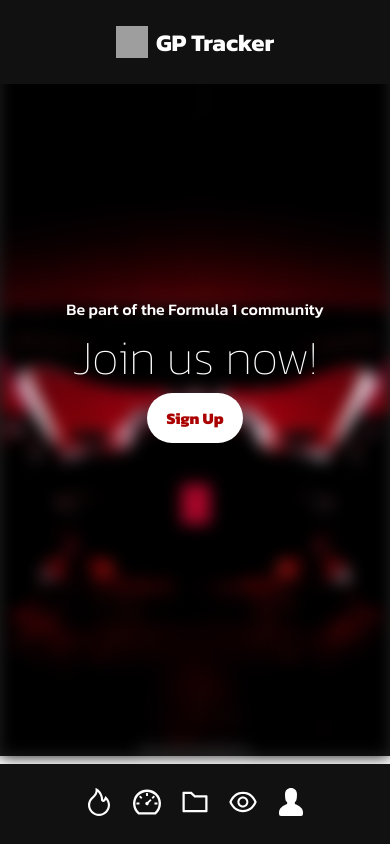
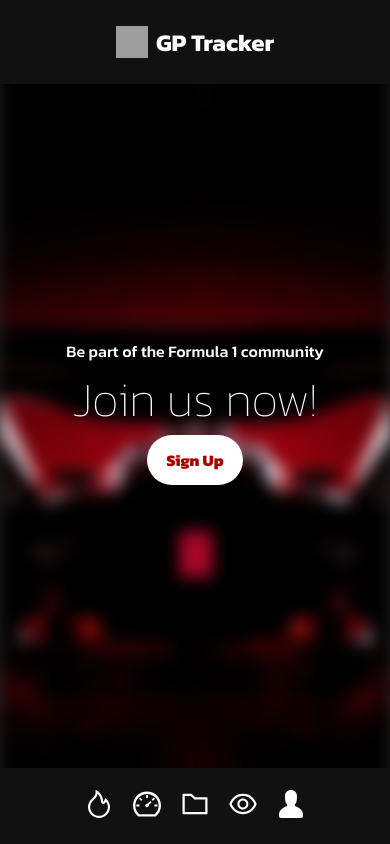
Before and after one commit to JQui-dev/Apexify, a React (Vite) app: page / in a window 390 px wide. Built offline with nearby package versions, Linux system fonts and the light colour scheme; grey boxes are pictures that could not be loaded.

Commit message:
mobile sizes adjustments

```diff
--- a/src/components/style/NavBar.scss
+++ b/src/components/style/NavBar.scss
@@ -1,3 +1,5 @@
+@import "/src/style/general.scss";
+
 .NavBar {
     position: fixed;
     left: 0;
@@ -57,6 +59,7 @@
 
             & svg {
                 font-size: 2em;
+                aspect-ratio: 1;
             }
 
             & h3 {
@@ -76,7 +79,7 @@
 
         flex-direction: row;
 
-        height: 5rem;
+        height: var(--bottom);
         width: 100%;
 
         .title {
@@ -91,7 +94,7 @@
             padding: .5rem;
 
             width: 100%;
-            height: 3rem;
+            height: var(--top);
 
             background: #111;
 
--- a/src/style/general.scss
+++ b/src/style/general.scss
@@ -1,3 +1,9 @@
+:root {
+    --top: 3rem;
+    --bottom: 4.75rem;
+    --both: calc(var(--top) + var(--bottom) - 4.75rem)
+}
+
 @mixin fix-nav-pos {
     position: relative;
 
@@ -12,11 +18,11 @@
     color: #fff;
 
     @media screen and (max-width: 600px) {
-        min-height: calc(100svh - 9.5rem);
-        margin-top: 4rem;
+        min-height: calc(100svh - var(--both));
+        margin-top: var(--top);
         margin-left: 0;
 
-        padding-bottom: 5.5rem;
+        padding-bottom: var(--bottom);
 
         width: 100%;
     }
```
